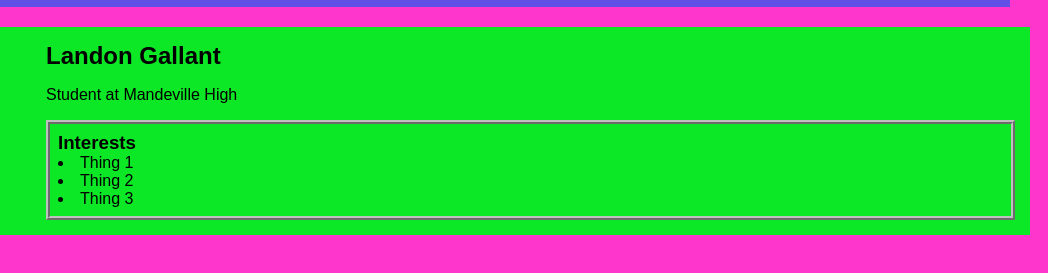
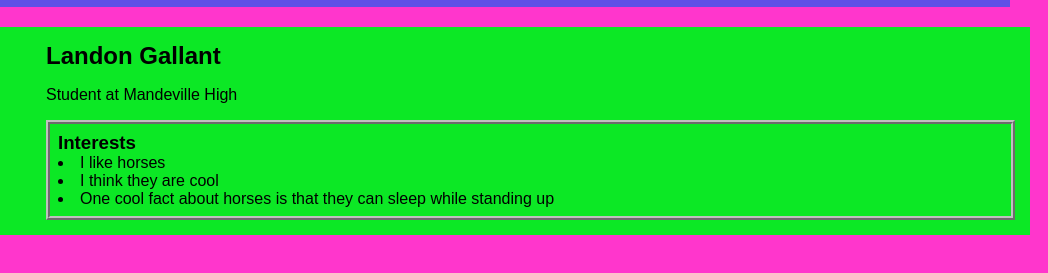
Before and after one commit to LandonGallant/LandonGallant.github.io, a plain HTML site: page index.html in a window 1280 px wide. Shown: the part 101-374 px from the top of the page, 232-1280 px from the left. Drawn offline with Linux system fonts and the light colour scheme.

Commit message:
add index.html file

```diff
--- a/index.html
+++ b/index.html
@@ -95,9 +95,9 @@
             <!-- Interests section -->
             <div id="interests">
                 <h3> Interests </h3>
-                <li>Thing 1</li>
-               <li>Thing 2</li>
-               <li>Thing 3</li>
+                <li>I like horses</li>
+               <li>I think they are cool</li>
+               <li>One cool fact about horses is that they can sleep while standing up</li>
             </div>
             </div>
         </main>
```
